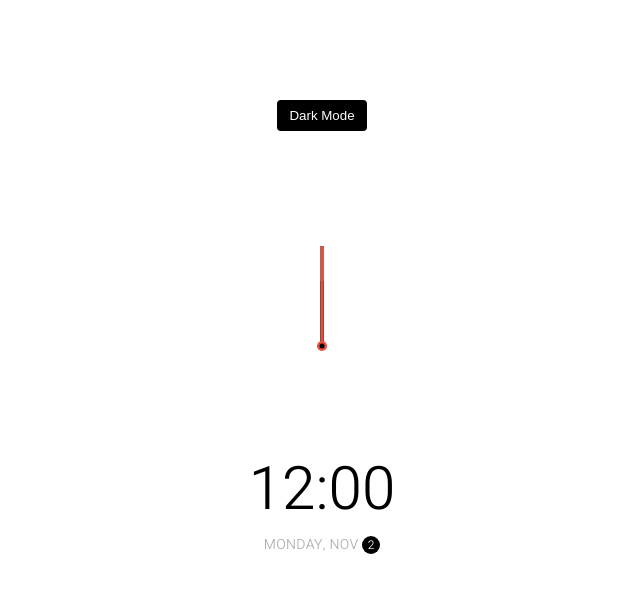
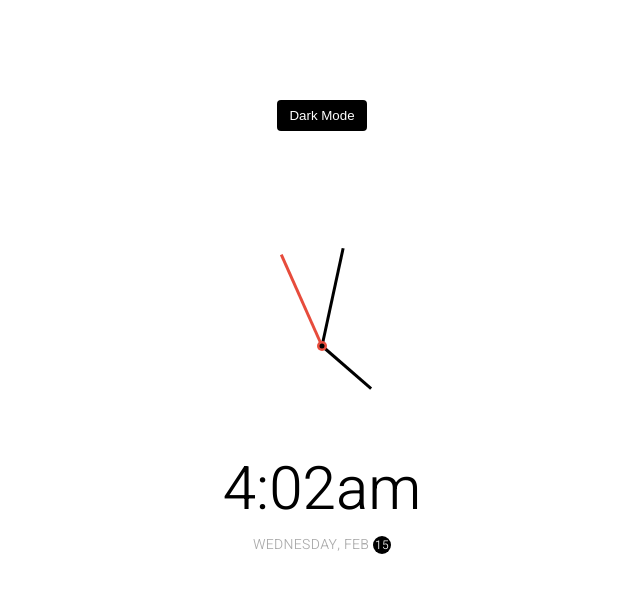
Before and after one commit to MarkLannen/-50-JS-Projects_theme-clock, a website: page index.html in a window 1280 px wide. Shown: the whole page, without its empty margins (318-958 px from the left). Drawn offline with Linux system fonts and the light colour scheme.

Commit message:
add javascript to make needles move and update time and date text dynamically

```diff
--- a/index.html
+++ b/index.html
@@ -15,8 +15,8 @@
         <div class="needle second"></div>
         <div class="center-point"></div>
       </div>
-      <div class="time">12:00</div>
-      <div class="date">Monday, Nov <span class="circle">2</span></div>
+      <div class="time"></div>
+      <div class="date"></div>
     </div>
     <script src="script.js"></script>
   </body>
--- a/script.js
+++ b/script.js
@@ -0,0 +1,112 @@
+const hourEl = document.querySelector(".hour");
+const minuteEl = document.querySelector(".minute");
+const secondEl = document.querySelector(".second");
+const dateEl = document.querySelector(".date");
+const timeEl = document.querySelector(".time");
+const toggle = document.querySelector(".toggle");
+
+const days = [
+  "Sunday",
+  "Monday",
+  "Tuesday",
+  "Wednesday",
+  "Thursday",
+  "Friday",
+  "Saturday",
+];
+const months = [
+  "Jan",
+  "Feb",
+  "Mar",
+  "Apr",
+  "May",
+  "Jun",
+  "Jul",
+  "Aug",
+  "Sep",
+  "Oct",
+  "Nov",
+  "Dec",
+];
+
+toggle.addEventListener("click", (e) => {
+  const html = document.querySelector("html");
+  if (html.classList.contains("dark")) {
+    html.classList.remove("dark");
+    e.target.innerHTML = "Dark Mode";
+  } else {
+    html.classList.add("dark");
+    e.target.innerHTML = "Light Mode";
+  }
+});
+
+function setTime() {
+  const time = new Date();
+  const month = time.getMonth();
+  const day = time.getDay();
+  const date = time.getDate();
+  const hours = time.getHours();
+  const hoursForClock = hours % 12;
+  const minutes = time.getMinutes();
+  const seconds = time.getSeconds();
+
+  const ampm = `${hours <= 12 ? "am" : "pm"}`;
+
+  hourEl.style.transform = `translate(-50%, -100%) rotate(${scale(
+    hoursForClock,
+    0,
+    11,
+    0,
+    360
+  )}deg)`;
+  minuteEl.style.transform = `translate(-50%, -100%) rotate(${scale(
+    minutes,
+    0,
+    59,
+    0,
+    360
+  )}deg)`;
+  secondEl.style.transform = `translate(-50%, -100%) rotate(${scale(
+    seconds,
+    0,
+    59,
+    0,
+    360
+  )}deg)`;
+
+  timeEl.innerText =
+    `${hoursForClock}:${minutes < 10 ? `0${minutes}` : minutes}` + ampm;
+  dateEl.innerHTML = `${days[day]}, ${months[month]} <span class="circle">${date}</span> `;
+}
+
+// StackOverflow https://stackoverflow.com/questions/10756313/javascript-jquery-map-a-range-of-numbers-to-another-range-of-numbers
+const scale = (num, in_min, in_max, out_min, out_max) => {
+  return ((num - in_min) * (out_max - out_min)) / (in_max - in_min) + out_min;
+};
+
+setTime();
+
+setInterval(setTime, 1000);
+
+console.log(
+  "time:",
+  time,
+  "\n",
+  "month:",
+  month,
+  "\n",
+  "day:",
+  day,
+  "\n",
+  "hours:",
+  hours,
+  "\n",
+  "hoursForClock:",
+  hoursForClock,
+  "\n",
+  "minutes:",
+  minutes,
+  "\n",
+  "seconds:",
+  seconds
+);
--- a/style.css
+++ b/style.css
@@ -69,6 +69,7 @@
   height: 65px;
   width: 3px;
   transform-origin: bottom center;
+  transition: all 0.5s ease-in;
 }
 
 .needle.hour {
```
